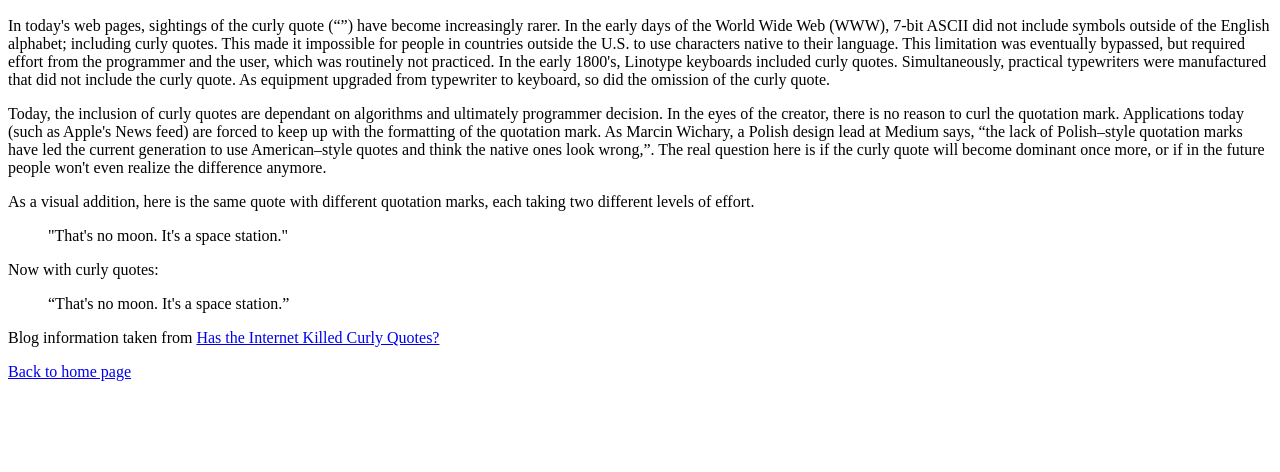
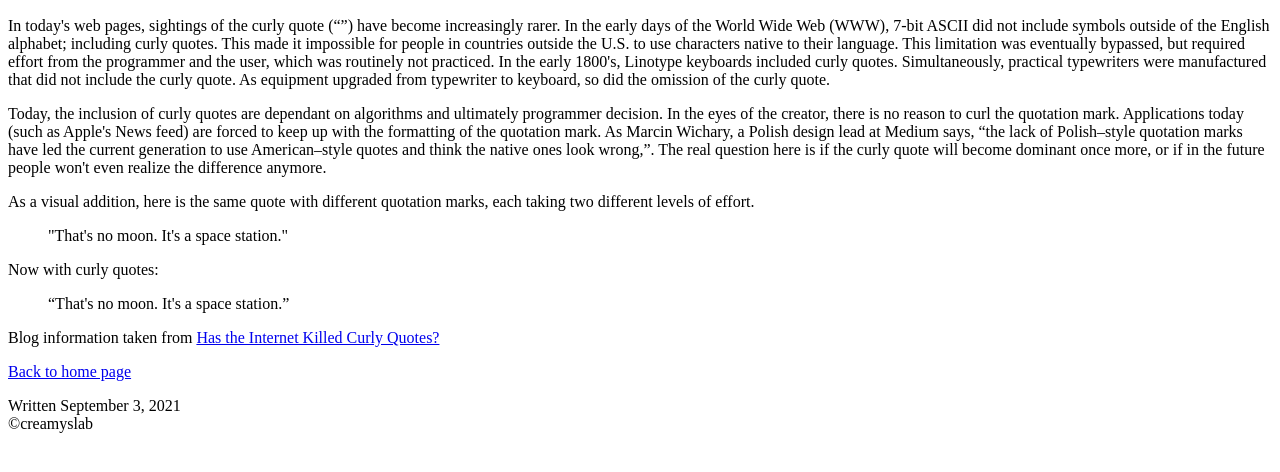
Before and after one commit to ponceae/adriens-blog, a plain HTML site: page curly.html in a window 1280 px wide. Shown: the part 110-582 px from the top of the page. Drawn offline with Linux system fonts and the light colour scheme.

```diff
--- a/curly.html
+++ b/curly.html
@@ -49,6 +49,7 @@
                     target="_top">Has the Internet Killed Curly Quotes?</a>
                 </p>
                 <a href="index.html" target="self">Back to home page</a>
+                <p>Written September 3, 2021<br>&copy;creamyslab</p>
                 </section>
             </article>
         </main>
```
